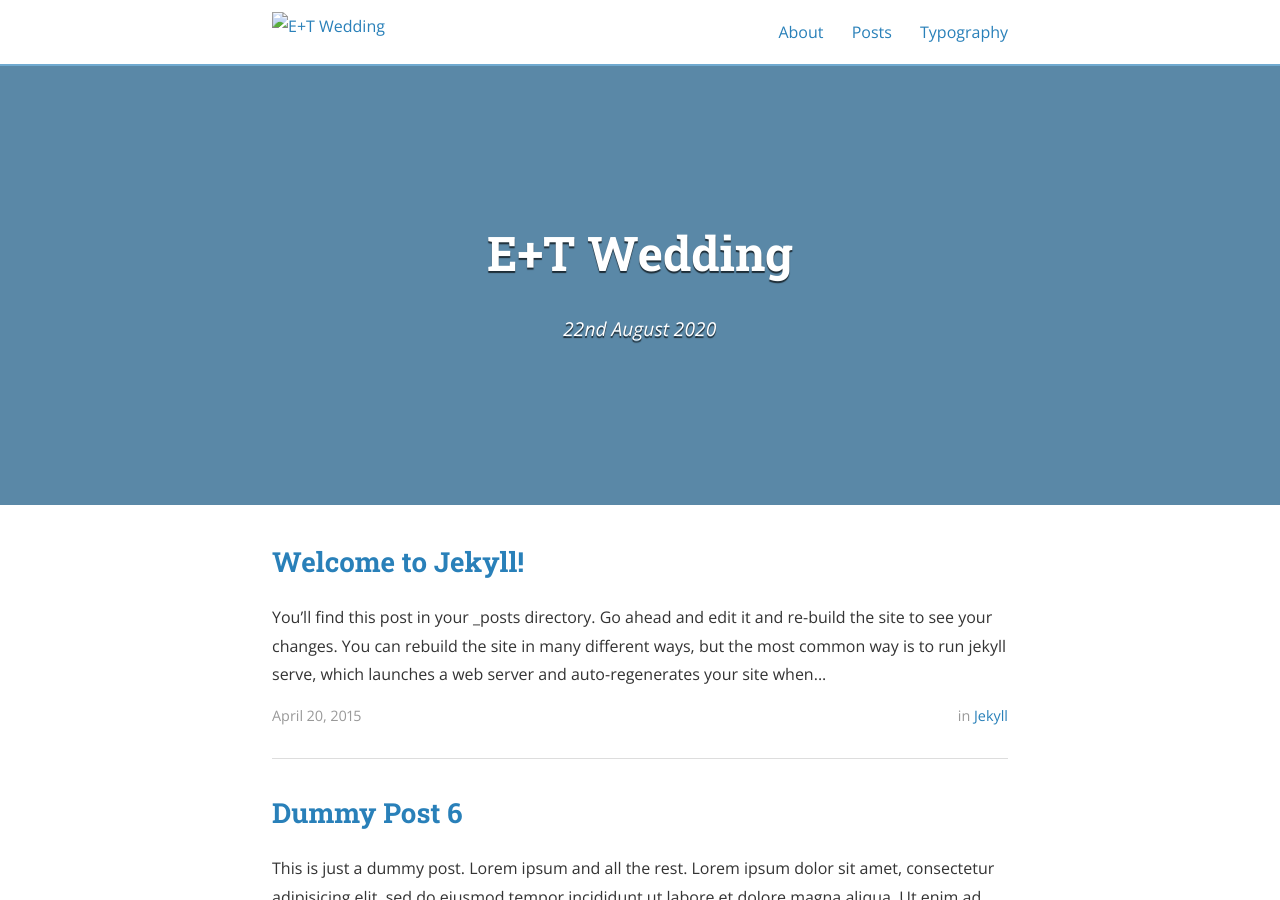
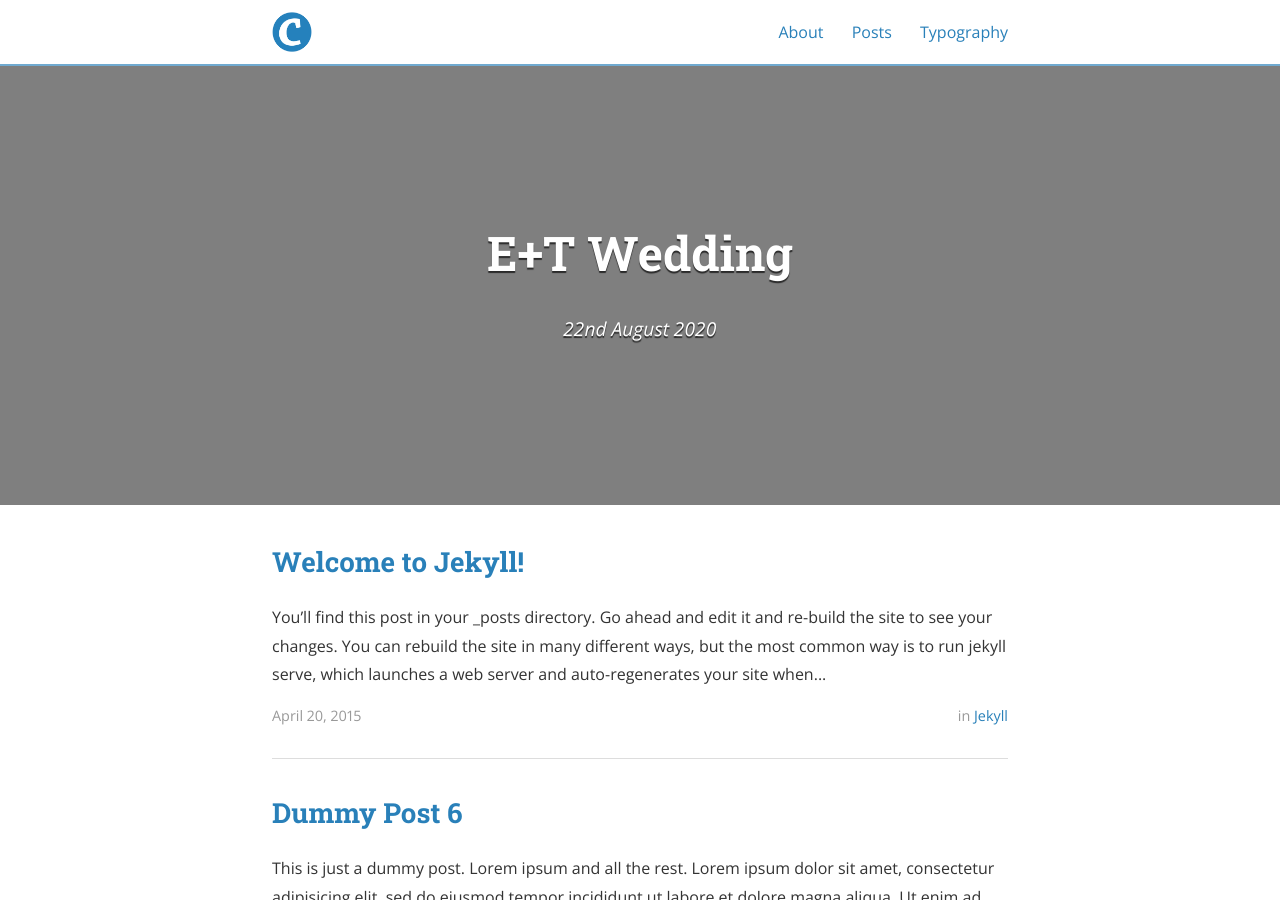
Before and after one commit to thiesgehrmann/heijmans-gehrmann, a Jekyll site: the page built from index.html, in a window 1280 px wide and 900 px high. Built offline with Jekyll 4.4.1, drawn with Linux system fonts in a browser that asks for light colours; nearby versions of some CDN libraries; the list of posts is cut into pages by our own code.

Commit message:
adding images

```diff
--- a/_config.yml
+++ b/_config.yml
@@ -18,8 +18,8 @@ description: >
 # root of your server.
 baseurl: "/heijmans-gehrmann/" # the subpath of your site, e.g. /blog/
 url: "" # the base hostname & protocol for your site
-cover: "heijmans-gehrmann/assets/header_image.jpg"
-logo: "heijmans-gehrmann/assets/logo.png"
+cover: "/assets/day.jpg"
+logo: "/assets/logo.png"
 
 # Build settings
 markdown: kramdown
```
Also changed, not shown: 2 other files.
